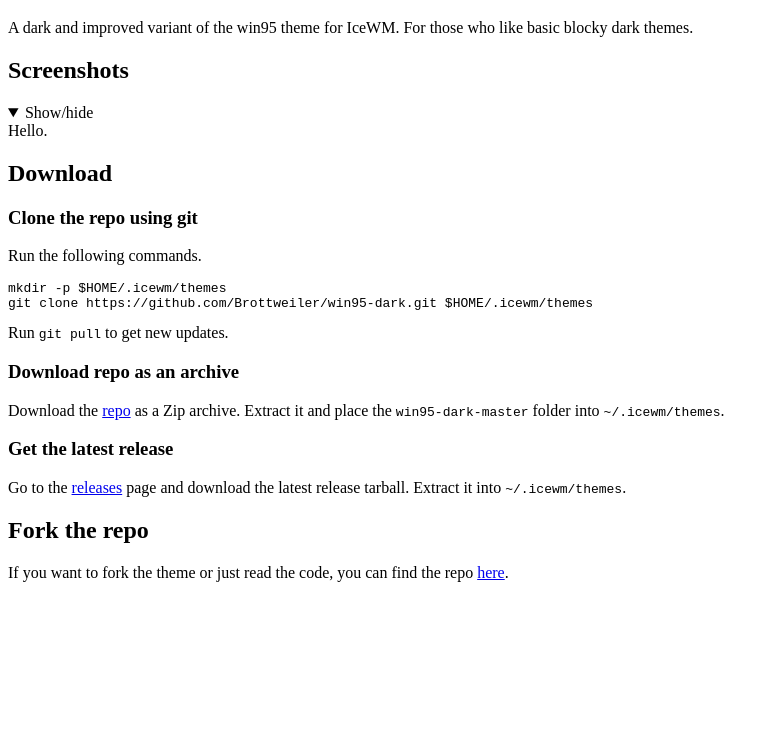
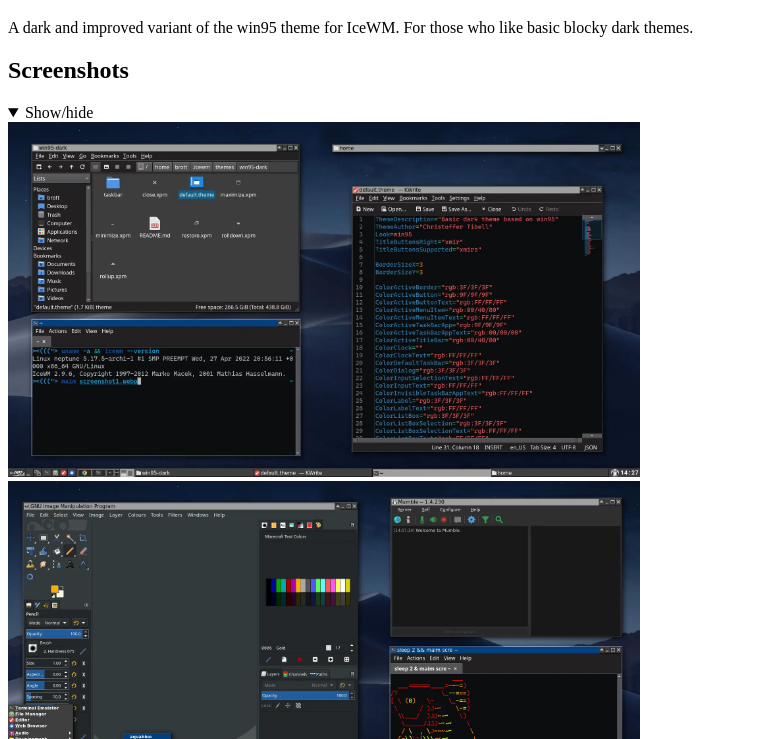
Before and after one commit to Brottweiler/win95-dark, a plain HTML site: page index.html in a window 1280 px wide. Both pictures are taken after a click on the heading "Show/hide". Shown: the part 61-800 px from the top of the page, without its empty margins (0-775 px from the left). Drawn offline with Linux system fonts and the light colour scheme.

Commit message:
Add screenshots

```diff
--- a/index.html
+++ b/index.html
@@ -16,7 +16,8 @@
 				<h2>Screenshots</h2>
 				<details>
 					<summary>Show/hide</summary>
-					Hello.
+					<img width="50%" src="screenshot1.webp">
+					<img width="50%" src="screenshot2.webp">
 				</details>
 			</section>
 			<section>
```
Also changed, not shown: screenshot1.webp (added), screenshot2.webp (added).
